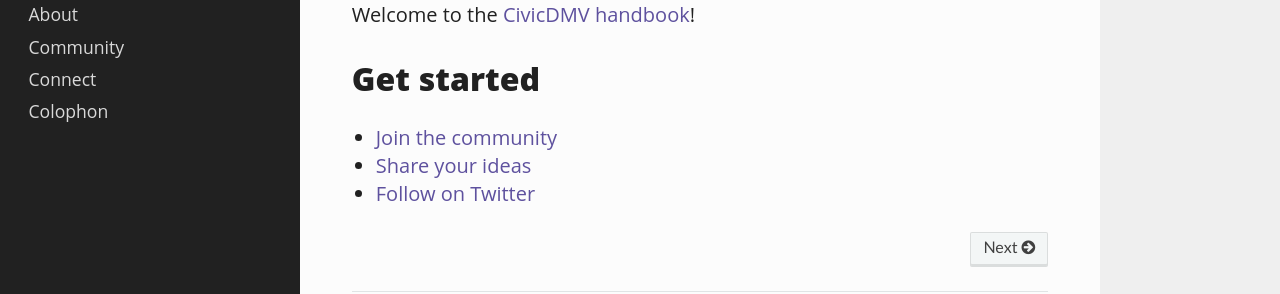
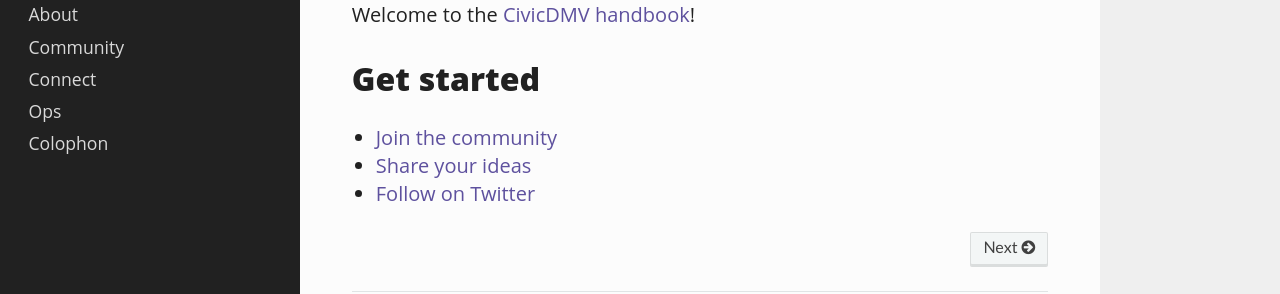
Before and after one commit to civicdmv/handbook, an MkDocs documentation site: the page built from docs/README.md, in a window 1280 px wide. Shown: the part 174-468 px from the top of the page. Built offline with MkDocs 1.6.1, drawn with Linux system fonts in a browser that asks for light colours; nearby versions of some CDN libraries; old or Windows-style settings are respelled for this version of MkDocs.

Commit message:
Update mkdocs.yml

```diff
--- a/mkdocs.yml
+++ b/mkdocs.yml
@@ -17,4 +17,5 @@ pages:
     - About: about.md
     - Community: community.md
     - Connect: connect.md
+    - Ops: ops.md
     - Colophon: colophon.md
```
